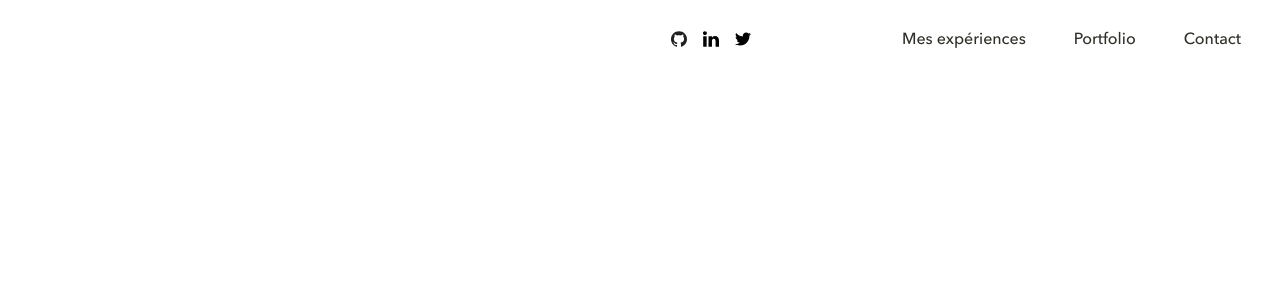
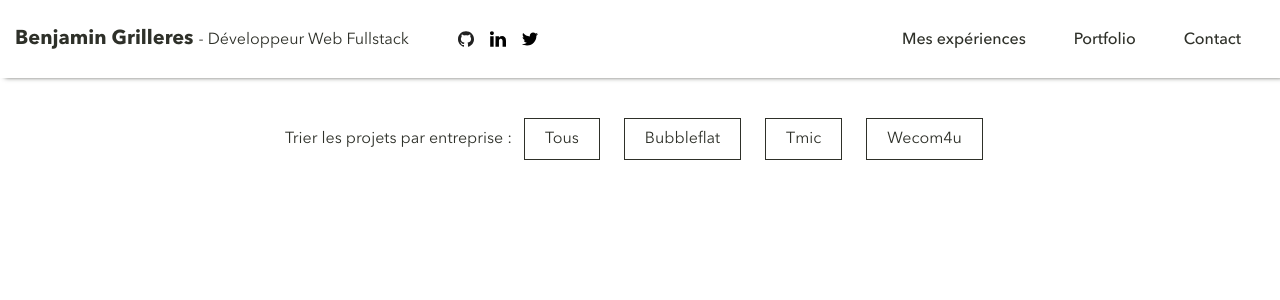
Before and after one commit to benjamin-grilleres/ben-website, a Nuxt app: page /portfolio in a window 1280 px wide. Shown: the top 300 px of the page. Built offline with nearby package versions, Linux system fonts and the light colour scheme.

Commit message:
filter project method

```diff
--- a/assets/scss/index.scss
+++ b/assets/scss/index.scss
@@ -10,6 +10,7 @@
 /****************************** PAGES ******************************/
 @import "pages/homepage";
 @import "pages/mes-experiences";
+@import "pages/portfolio";
 
 /****************************** COMPONENTS ******************************/
 
--- /dev/null
+++ b/assets/scss/pages/portfolio.scss
@@ -0,0 +1,18 @@
+.portfolio {
+  .custom-btn-filter {
+    transition: background 0.3s ease-in-out, color 0.2s ease-in-out;
+    padding: 8px 20px;
+    display: inline-flex;
+    align-items: center;
+    justify-content: center;
+
+    border: 1px solid $black;
+    color: $black;
+    background: white;
+
+    &:hover, &.active {
+      background: $black;
+      color: white;
+    }
+  }
+}
--- a/components/common/includes/GeneralNavbarHomepage.vue
+++ b/components/common/includes/GeneralNavbarHomepage.vue
@@ -80,7 +80,7 @@
           },
           {
             text: 'Portfolio',
-            url: '/'
+            url: '/portfolio'
           },
           {
             text: 'Contact',
--- a/components/common/loading/LayoutLoading.vue
+++ b/components/common/loading/LayoutLoading.vue
@@ -1,6 +1,6 @@
 <template>
     <div>
-      <loading-page-component class="transition ease-in-out duration-300 overflow-hidden" :class="!loadingPage ? 'opacity-0 z-0': 'opacity-100 z-auto'" @typingComplete="typingComplete"></loading-page-component>
+      <loading-page-component class="transition ease-in-out duration-300 overflow-hidden" :class="!loadingPage ? 'opacity-0 -z-1': 'opacity-100 z-auto'" @typingComplete="typingComplete"></loading-page-component>
       <div class="transition ease-in-out duration-500" :class="loadingPage ? 'opacity-0 z-0': 'opacity-100 z-auto'">
         <slot></slot>
       </div>
--- a/components/common/loading/LoadingPageComponent.vue
+++ b/components/common/loading/LoadingPageComponent.vue
@@ -46,7 +46,7 @@
       },
 
       mounted() {
-        if ( process.env.NODE_ENV === 'production' ) {
+        if ( process.env.NODE_ENV !== 'production' ) {
           this.sendEventAfterTypingComplete()
         } else {
           new Typed('.content-loading', this.options);
--- /dev/null
+++ b/helpers/projects.js
@@ -0,0 +1,8 @@
+export default [
+  {
+    company: 'Bubbleflat',
+    img: '/img/pages-experiences/bubbleflat.jpg',
+    external_url: 'https://bubbleflat.com',
+    title: 'Bubbleflat'
+  }
+]
--- a/pages/portfolio.vue
+++ b/pages/portfolio.vue
@@ -1,21 +1,67 @@
 <template>
-    <div class="portfolio">
-
+    <div class="portfolio pt-10">
+      <div class="flex justify-center items-center">
+        Trier les projets par entreprise :
+       <!-- <button class="custom-btn-filter mr-3">Bubbleflat</button>
+        <button class="custom-btn-filter mr-3">TMIC</button>
+        <button class="custom-btn-filter mr-3">Wecom4u</button>-->
+        <div
+          v-for="(filter,key) in filters"
+          :key="'filter-' +key"
+        >
+          <input type="radio" class="hidden" :id="filter" :value="filter" v-model="filterActive"/>
+          <label @click="filterProject(filter)" :for="filter" class="custom-btn-filter mx-3 cursor-pointer" :class="{'active': filterActive === filter}">{{ filter }}</label>
+        </div>
+      </div>
     </div>
 </template>
 
 <script>
+  import Projects from '~/helpers/projects.js'
     export default {
         name: "portfolio",
 
-        data() {
-            return {}
+        asyncData({route}) {
+          let filterActive = 'Tous'
+          if ( route.query.f ) {
+            filterActive = route.query.f
+          }
+          let projects = Projects;
+
+          if ( filterActive !== 'Tous' )
+            projects = projects.filter( p => p.company === filterActive)
+
+          return {
+            projects: projects,
+            allProjects: [...Projects],
+            filterActive: filterActive
+          }
         },
 
-        methods: {},
+        data() {
+            return {
+              filters: [
+                'Tous',
+                'Bubbleflat',
+                'Tmic',
+                'Wecom4u'
+              ],
+            }
+        },
+
+        methods: {
+          filterProject(filter) {
+            this.projects = this.allProjects.filter( p => p.company === filter)
+            let queryParams = {};
+            if ( filter !== 'Tous' ) {
+              queryParams = {f: filter};
+            }
+            this.$router.push({query: queryParams})
+          }
+        },
 
         mounted() {
-
+          this.$bus.$emit('displayTextUnderImage', true)
         }
     }
 </script>
--- a/tailwind.config.js
+++ b/tailwind.config.js
@@ -37,7 +37,10 @@ module.exports = {
       },
       backgroundSize: {
           '100': '100%'
-      }
+      },
+      zIndex: {
+        '-1': '-1',
+      },
     },
     lineHeight: {
       'none': '1',
```
